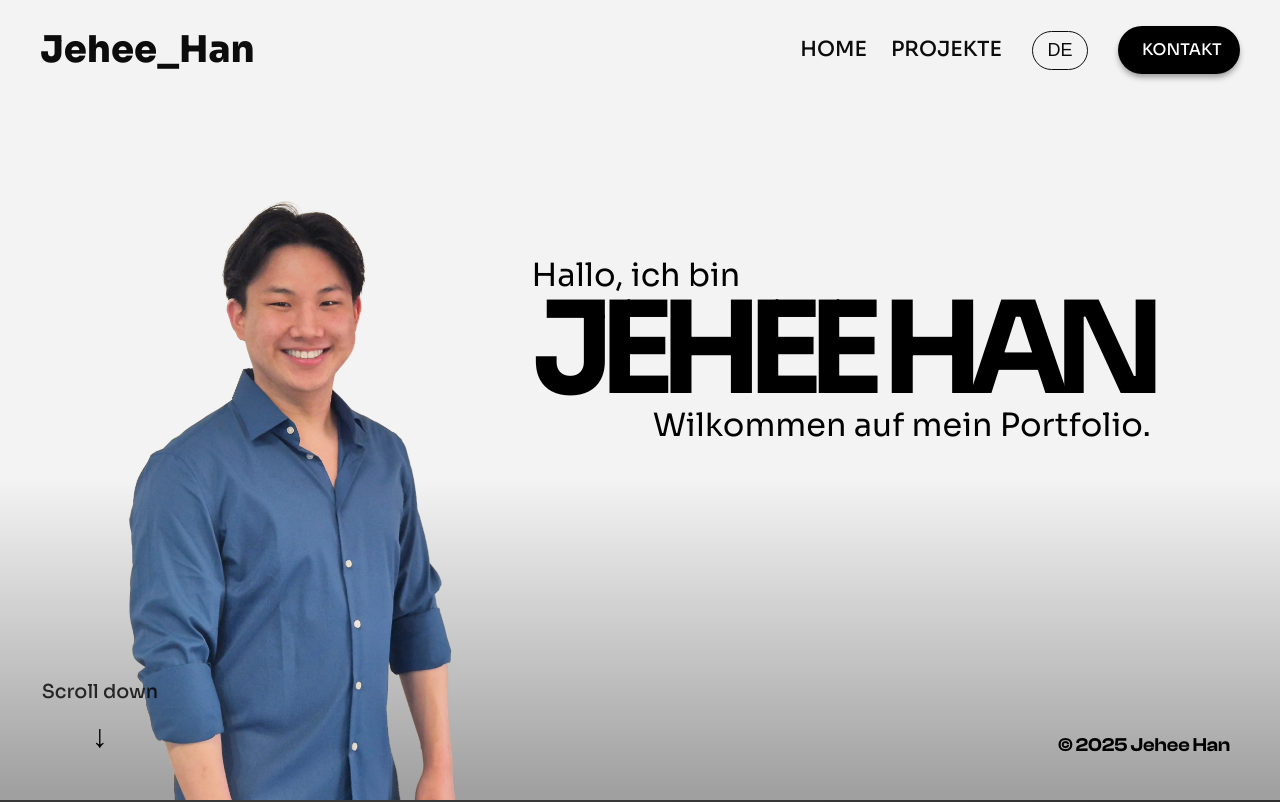
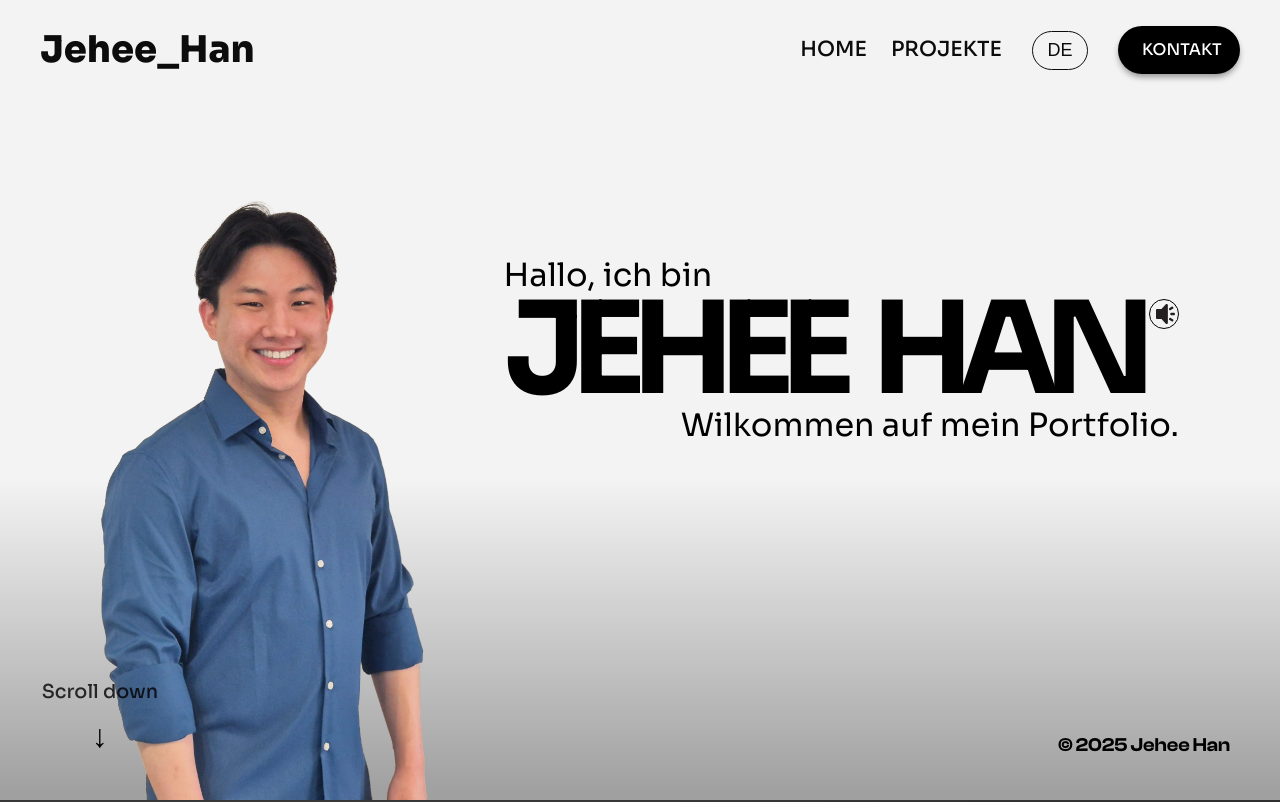
Before and after one commit to Jehee-H/portfolio, a React (Vite) app: page / in a window 1280 px wide. Shown: the top 802 px of the page. Built offline with nearby package versions, Linux system fonts and the light colour scheme; a web font is replaced by a local one.

Commit message:
added aduio

```diff
--- a/src/pages/Home.tsx
+++ b/src/pages/Home.tsx
@@ -6,11 +6,25 @@ import HomepageContent from "../components/HomepageContent.tsx";
 import me from "../assets/my_ugly_ass-1.webp";
 import { useTranslation } from 'react-i18next';
 
+import { useRef } from "react";
+// import { Volume2 } from "lucide-react"; // modernes Icon-Set (falls du lucide-react nutzt)
+import sampleAudio from "../assets/JeheeAussprache.wav"; // deine Audio-Datei importieren
+
+import speaker from "../assets/speaker.svg"
+
+
 import { useEffect } from "react";
 
 const Home = () => {
-  const { t } = useTranslation('');
+  const { t, i18n } = useTranslation('');
   const { t: ft } = useTranslation('footer');
+  const audioRef = useRef<HTMLAudioElement | null>(null); // <- Ref für <audio>
+
+  useEffect(() => {
+    if (audioRef.current) {
+      audioRef.current.volume = 0.35; // Wert zwischen 0 (leise) und 1 (laut)
+    }
+  }, []);
 
   // useEffect(() => {
   //   gsap.fromTo(
@@ -29,7 +43,6 @@ const Home = () => {
   // }, []);
   return (
     <div className="home-container">
-
       <div className="wrapper">
 
         <div className="profile-pic">
@@ -45,30 +58,56 @@ const Home = () => {
               &#169; {new Date().getFullYear()} {ft('copyright')}
             </div>
           </div>
+
           <div className="image-wrapper">
             <img src={me} alt="Profilbild Jehee Han" />
           </div>
+
           <div className="Profile-text">
-
+            {/* Nur wenn Koreanisch aktiv ist */}
+            {(i18n.language != "kr") && (
               <div className="korean-Profile">
                 <div>한</div>
                 <div>재</div>
                 <div>희</div>
               </div>
+            )}
 
+            {/* Nur wenn Deutsch oder Englisch aktiv ist */}
+            {(i18n.language === "de" || i18n.language === "en") && (
               <div>
                 <div className="introduction">{t('hero-content.line1')}</div>
                 <div className="english-Profile">
-                <div>{t('hero-content.name')}</div>
+                  <div>JEHEE</div>
+                  <div>HAN</div>
+
+                  {/* Lautsprecher-Button */}
+                  <button
+                    className="speakerButton"
+                    onClick={() => audioRef.current?.play()}
+                  >
+                    <img src={speaker} alt="Play Pronunciation" />
+                  </button>
+
+                  <audio ref={audioRef} src={sampleAudio} />
                 </div>
                 <div className="introduction-second">{t('hero-content.line2')}</div>
               </div>
+            )}
+            {(i18n.language === "kr") && (
+              <div className="korean-intro">
+                <div className="introduction">안녕하세요, 저는</div>
+                <div className="english-Profile">
+                  <div>한재희</div>
+                  <div>입니다</div>
+                </div>
+                <div className="introduction-second">제 포트폴리오에 방문해 주셔서 감사합니다.</div>
+              </div>
+            )}
           </div>
         </div>
 
-        <div className="hero-content">
-
-        </div>
+        <div className="hero-content"></div>
       </div>
 
       <HomepageContent />
--- a/src/styles/home.css
+++ b/src/styles/home.css
@@ -49,7 +49,8 @@
 .hero-section-bottom {
   position: absolute;
   width: calc(100% - 100px);
-  height: calc(100% - 80px);
+  /* height: calc(100% - 80px); */
+  bottom: 0px;
   padding: 40px 50px;
   display: flex;
   justify-content: space-between;
@@ -61,6 +62,29 @@
   font-weight: 600;
   z-index: 6;
 }
+
+.speakerButton {
+  background: none;
+
+  cursor: pointer;
+  margin-left: 8px;
+  display: flex;
+  align-items: center;
+  color: #444;
+  /* oder #fff wenn dark background */
+  border-radius: 50%;
+  border: solid 1px black;
+  transition: transform 0.2s ease, color 0.2s ease;
+  width: 30px;
+  height: 30px;
+}
+
+.speakerButton:hover {
+  transform: scale(1.2);
+  color: #000;
+  /* Hover-Effekt */
+}
+
 
 
 @keyframes fadeInTop {
@@ -369,13 +393,17 @@ html {
 .english-Profile {
   line-height: .8;
   display: flex;
-  gap: 50px;
+
   font-size: 8rem;
   font-weight: bold;
   letter-spacing: -15px;
   opacity: 0;
   animation: fadeInTextUp 0.6s ease forwards;
   animation-delay: .7s;
+}
+
+.english-Profile :first-child {
+  margin-right: 30px;
 }
 
 .video-container {
@@ -537,6 +565,12 @@ html {
   .scroll-down {
     display: none;
   }
+
+  .speakerButton{
+    width: 20px;
+    height: 20px;
+  }
+
 }
 
 @media screen and (max-width: 350px) {
@@ -548,7 +582,10 @@ html {
   .english-Profile {
     font-size: 3rem;
     letter-spacing: -6px;
-    gap: 1rem;
+  }
+
+  .english-Profile :first-child {
+    margin-right: 15px;
   }
 
   .introduction,
@@ -573,3 +610,23 @@ html {
   }
 
 }
+
+.korean-intro {
+  display: flex;
+  justify-content: center;
+  flex-direction: column;
+  gap: .7rem;
+  opacity: 1;
+  animation-delay: 0.5s;
+  margin-bottom: 100px;
+}
+
+.korean-intro .introduction,
+.korean-intro .introduction-second {
+  font-weight: 600;
+}
+
+.korean-intro .english-Profile :nth-child(2) {
+  font-size: 6.5rem;
+  letter-spacing: 0px;
+}
```
Also changed, not shown: src/assets/speaker.svg (added), 1 other file (tests, documents, lock files or other folders). Lines whose indentation alone changed are shown as unchanged.
